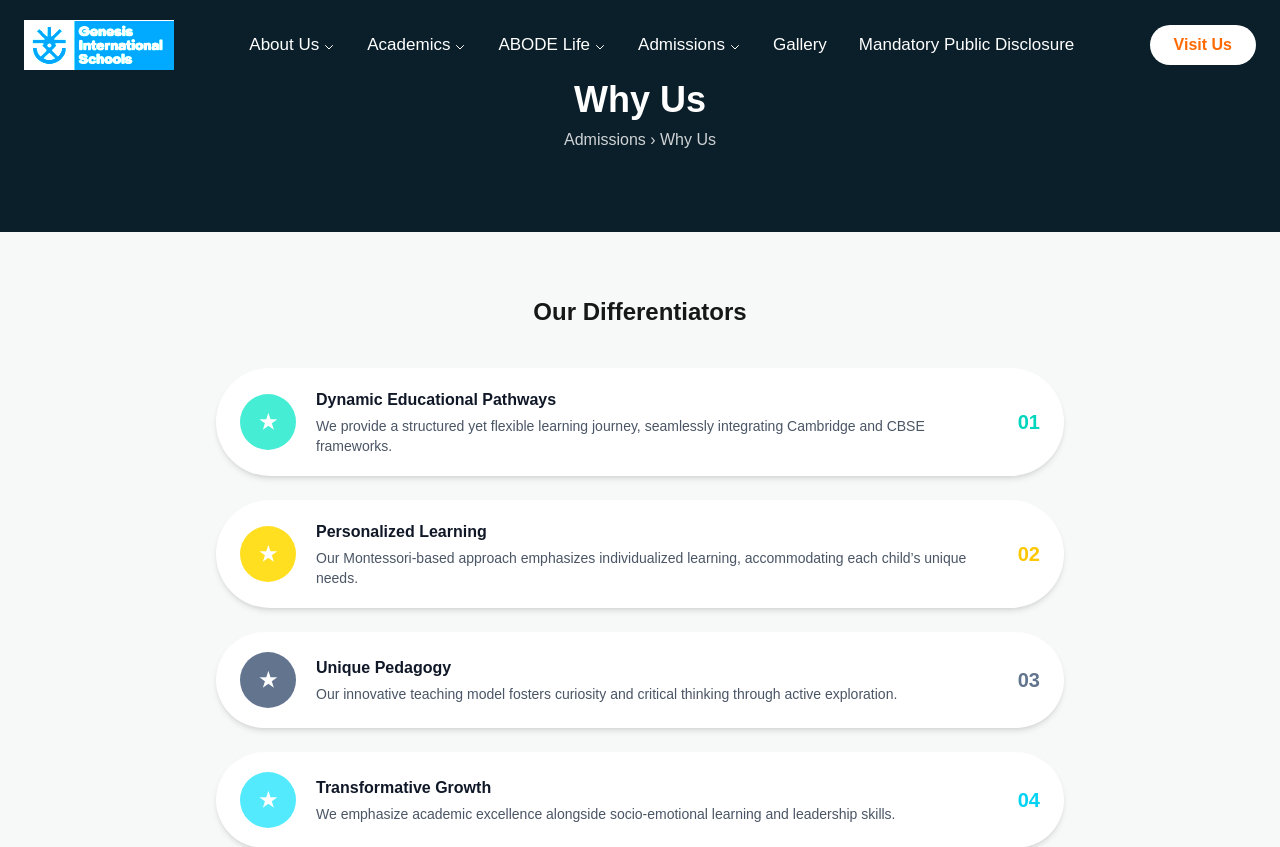
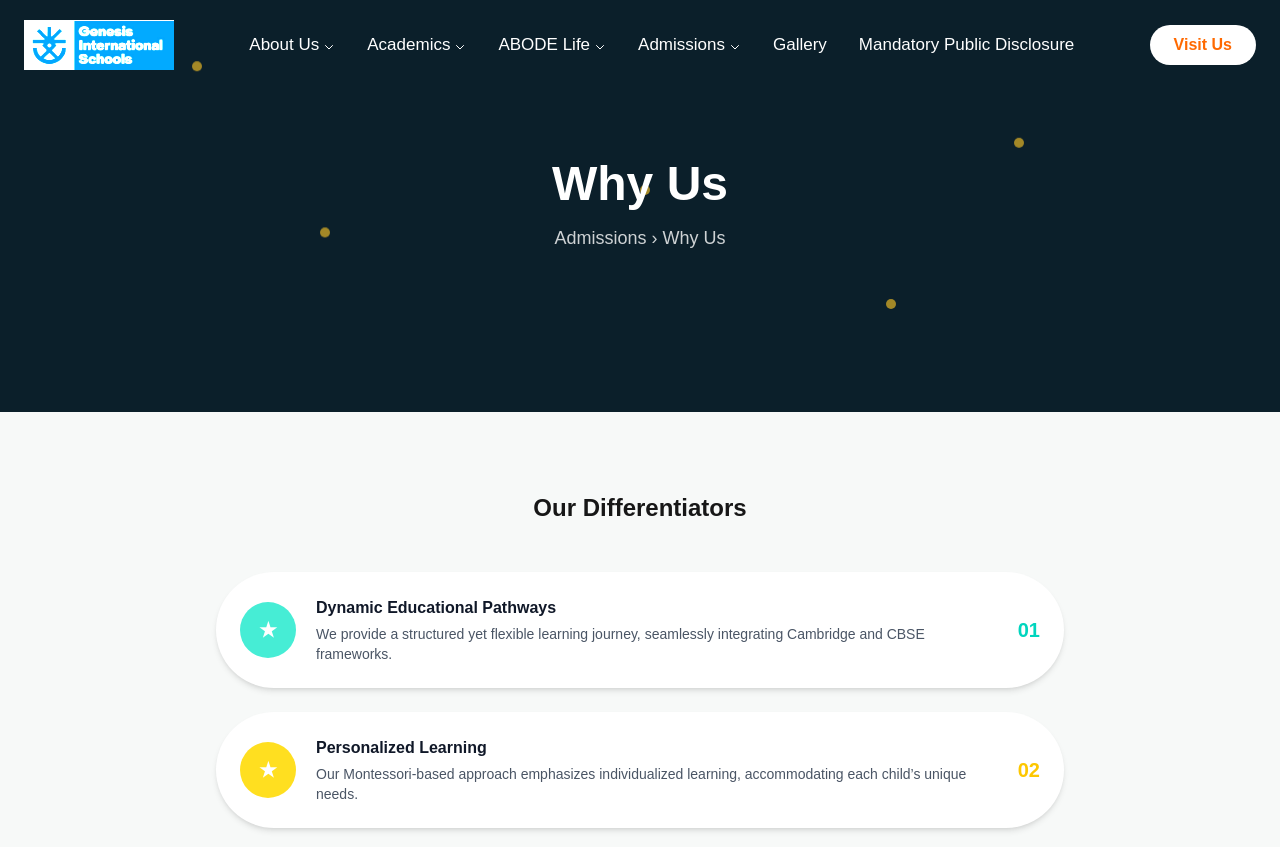
Before and after one commit to fortynx/Genesis_frontend, a Next.js app: page /initiatives-details in a window 1280 px wide. Shown: the top 847 px of the page. Built offline with nearby package versions, Linux system fonts and the light colour scheme.

Commit message:
Update page.tsx

```diff
--- a/src/app/initiatives-details/page.tsx
+++ b/src/app/initiatives-details/page.tsx
@@ -75,11 +75,21 @@ export default function InitiativesDetailsPage() {
     <div className="min-h-screen flex flex-col bg-[#f7f9f8]">
       <Header />
 
-      {/* HERO (matches screenshot) */}
-      <section className="bg-[#0b1f2a] text-white py-20">
-        <div className="max-w-5xl mx-auto px-6 text-center">
-          <h1 className="text-4xl font-extrabold">Why Us</h1>
-          <p className="mt-2 opacity-80">
+      {/* ✅ HERO SECTION WITH ANIMATION */}
+      <section className="relative bg-[#0b1f2a] text-white py-32 md:py-40 overflow-hidden">
+
+        {/* Floating balls */}
+        <span className="ball ball-1" />
+        <span className="ball ball-2" />
+        <span className="ball ball-3" />
+        <span className="ball ball-4" />
+        <span className="ball ball-5" />
+
+        <div className="relative max-w-5xl mx-auto px-6 text-center">
+          <h1 className="text-4xl md:text-5xl font-extrabold">
+            Why Us
+          </h1>
+          <p className="mt-4 opacity-80 text-lg">
             Admissions › Why Us
           </p>
         </div>
@@ -87,8 +97,8 @@ export default function InitiativesDetailsPage() {
 
       {/* CONTENT */}
       <main className="flex-1">
-        <section className="max-w-4xl mx-auto px-6 py-16">
-          <h2 className="text-2xl font-bold mb-10 text-center">
+        <section className="max-w-4xl mx-auto px-6 py-20">
+          <h2 className="text-2xl font-bold mb-12 text-center">
             Our Differentiators
           </h2>
 
@@ -96,7 +106,7 @@ export default function InitiativesDetailsPage() {
             {differentiators.map((item) => (
               <div
                 key={item.id}
-                className="bg-white rounded-full shadow-md flex items-center gap-5 px-6 py-5"
+                className="bg-white rounded-full shadow-md flex items-center gap-5 px-6 py-6"
               >
                 {/* Icon Circle */}
                 <div
@@ -126,6 +136,31 @@ export default function InitiativesDetailsPage() {
       </main>
 
       <Footer />
+
+      {/* ✅ HERO BALL ANIMATION STYLES */}
+      <style jsx>{`
+        .ball {
+          position: absolute;
+          width: 10px;
+          height: 10px;
+          background: #c9a227;
+          border-radius: 50%;
+          opacity: 0.8;
+          animation: float 10s infinite ease-in-out;
+        }
+
+        .ball-1 { top: 20%; left: 15%; }
+        .ball-2 { top: 60%; left: 25%; animation-delay: 2s; }
+        .ball-3 { top: 35%; right: 20%; animation-delay: 4s; }
+        .ball-4 { bottom: 25%; right: 30%; animation-delay: 6s; }
+        .ball-5 { top: 45%; left: 50%; animation-delay: 8s; }
+
+        @keyframes float {
+          0% { transform: translateY(0); }
+          50% { transform: translateY(-22px); }
+          100% { transform: translateY(0); }
+        }
+      `}</style>
     </div>
   );
 }
```
